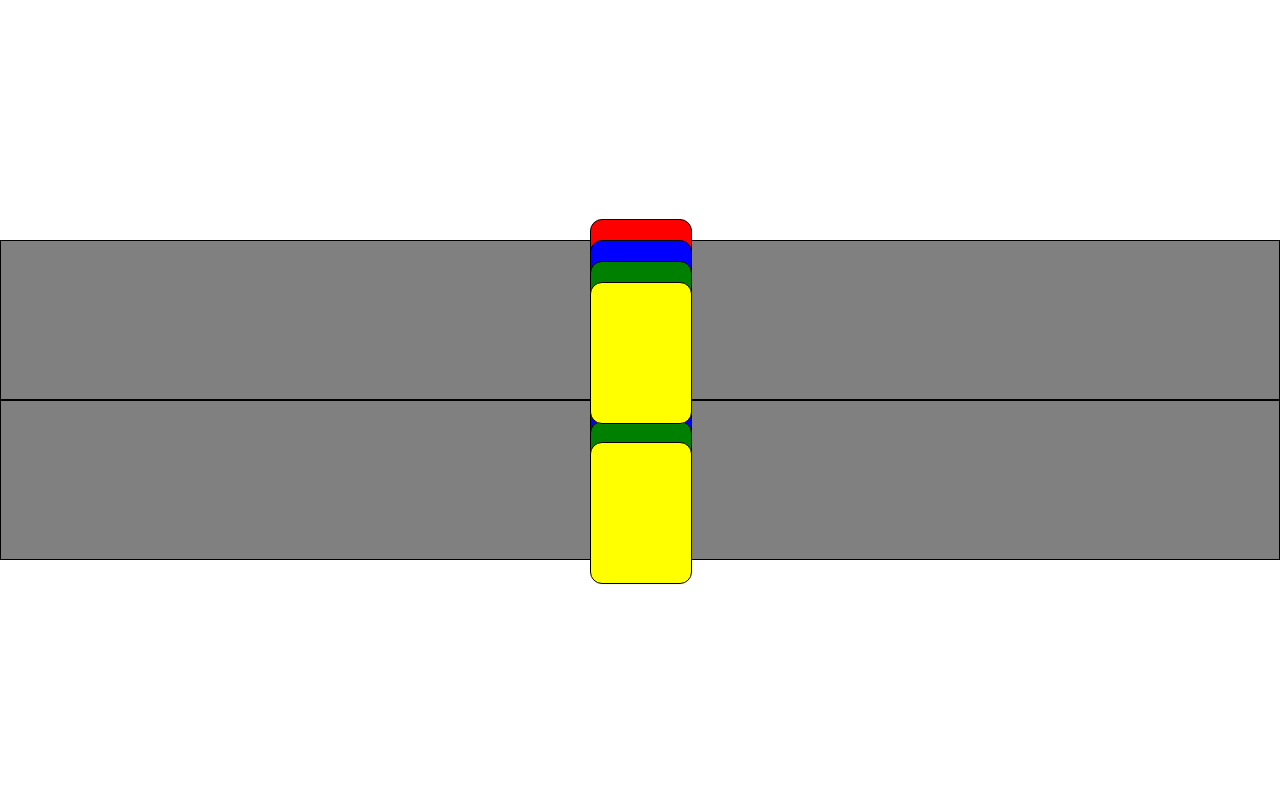
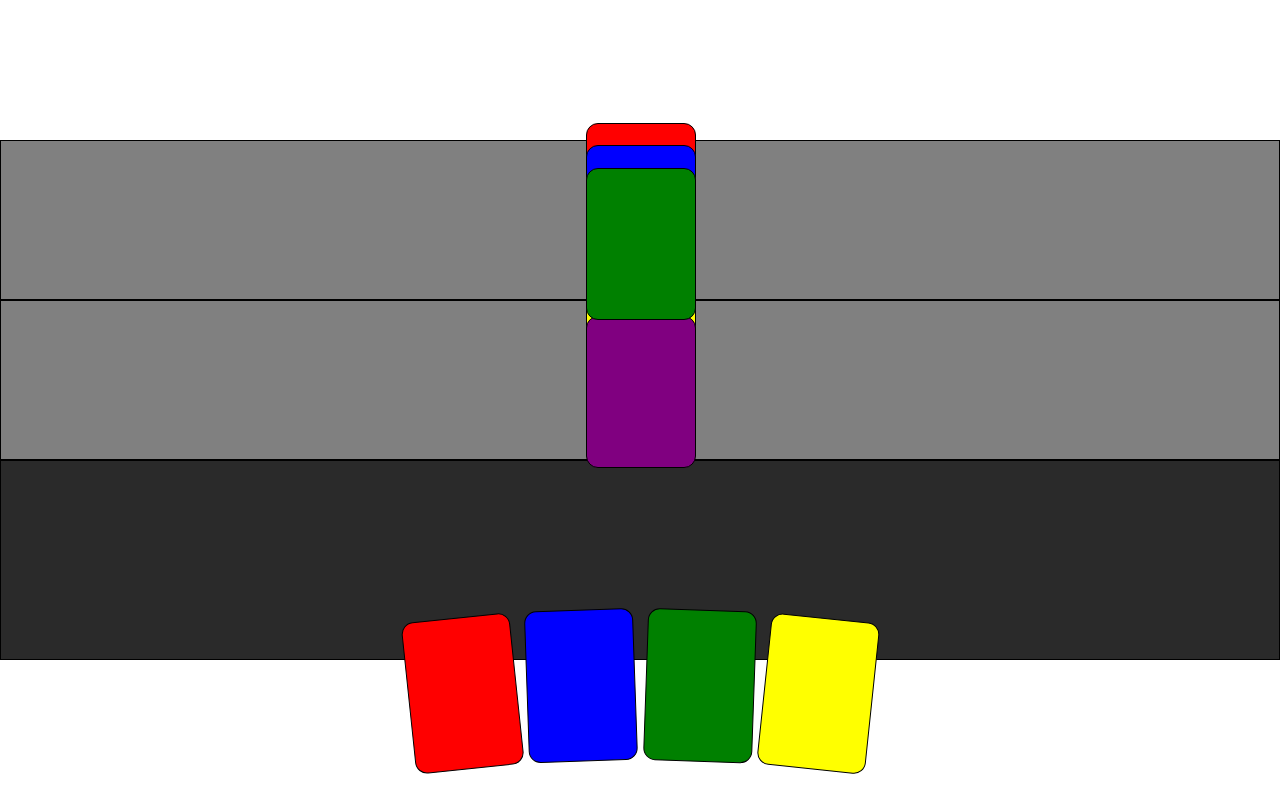
Before and after one commit to zachleach/mtga-clone, a React (Vite) app in the folder card-stacks/: page / in a window 1280 px wide. Built offline with nearby package versions, Linux system fonts and the light colour scheme.

Commit message:
card fan (not tested)

```diff
--- a/card-stacks/src/App.jsx
+++ b/card-stacks/src/App.jsx
@@ -1,10 +1,9 @@
-import {  useState, useEffect, useRef } from 'react'
+import { useState, useEffect, useRef } from 'react'
 import './remove_scrollbars.css'
 import { ListenersProvider, useListeners } from './Listeners'
 
 
 const Card = ({ color }) => {
-
   const card_style = {
     width: '100%',
     height: '100%',
@@ -19,42 +18,148 @@ const Card = ({ color }) => {
 }
 
 
+/*
+ * Global styling constants shared between CardStack and CardFan
+ */
+const CARD_HEIGHT = 150
+const CARD_WIDTH = CARD_HEIGHT * 0.714
+
+
+/*
+ * Calculates styling for a card in the fan based on its position
+ * Uses position relative to center to determine rotation and offset
+ */
+const get_fan_position_styling = (index, total_cards) => {
+  const position = index - (total_cards - 1) / 2
+  const rotation = 4 * position
+  const vertical_offset = (Math.pow(position, 2) * 4) + (0.8 * CARD_WIDTH)
+
+  return {
+    position: 'absolute',
+    height: `${CARD_HEIGHT}px`,
+    width: `${CARD_WIDTH}px`,
+    transform: `rotate(${rotation}deg) translateY(${vertical_offset}px)`,
+    transformOrigin: 'bottom center',
+    left: `calc(50% - ${CARD_WIDTH / 2}px + ${position * 120}px)`,
+    zIndex: index,
+  }
+}
+
+
+/**
+ * CardFan component - renders cards in a curved fan layout
+ * Used by CardHand for visual presentation of cards
+ */
+const CardFan = ({ card_arr, row_id, stack_id }) => {
+  const { listeners, register_stack_ref } = useListeners()
+  const fan_ref = useRef(null)
+
+  useEffect(() => {
+    register_stack_ref(row_id, stack_id, fan_ref)
+    return () => register_stack_ref(row_id, stack_id, null)
+  }, [row_id, stack_id])
+
+  const fan_container_styling = {
+    position: 'relative',
+    height: `${CARD_HEIGHT * 1.5}px`, /* Extra height for card rotation */
+    width: `${CARD_WIDTH * 3}px`,     /* Extra width for fan spread */
+    margin: `${CARD_HEIGHT * 0.1}px`,
+    display: 'flex',
+    alignItems: 'flex-end',
+    justifyContent: 'center',
+  }
+
+  /* HTML5 drag and drop handlers remain consistent with CardStack */
+  const html5_dnd_attributes = (index) => ({
+    draggable: true,
+    onDragStart: (e) => listeners.drag_start.cardstack(e, row_id, stack_id, index),
+    onDrop: (e) => listeners.drop.cardstack(e, row_id, stack_id, index),
+    onDragOver: (e) => listeners.drag_over.cardstack(e, index)
+  })
+
+  return (
+    <div ref={fan_ref} style={fan_container_styling}>
+      {card_arr.map((card, index) => (
+        <div
+          key={index}
+          style={get_fan_position_styling(index, card_arr.length)}
+          {...html5_dnd_attributes(index)}
+        >
+          <Card {...card} />
+        </div>
+      ))}
+    </div>
+  )
+}
+
+
+/**
+ * CardHand component - container for a player's hand of cards
+ * Uses CardFan for layout and connects to drag/drop system
+ */
+const CardHand = ({ row }) => {
+  const { listeners } = useListeners()
+
+  const container_style = {
+    height: '25%',
+    width: '100%',
+    background: '#2a2a2a', /* Darker background to distinguish from regular rows */
+    border: '1px solid black',
+    boxSizing: 'border-box',
+    display: 'flex',
+    alignItems: 'center',
+    justifyContent: 'center',
+  }
+
+  /* Single fan layout - hands don't support multiple stacks */
+  const stack = row.stacks[0]
+
+  return (
+    <div style={container_style}>
+      <CardFan
+        key={stack.id}
+        card_arr={stack.cards}
+        row_id={row.id}
+        stack_id={stack.id}
+      />
+    </div>
+  )
+}
+
+
+
+
+
 
 /**
  * layout component that also handles drag/drop of cards to/from it
- *
  */
 const CardStack = ({ card_arr, row_id, stack_id }) => {
-
   const { listeners, register_stack_ref } = useListeners()
   const stack_ref = useRef(null)
 
-	/* register ref on mount, clear on unmount */
   useEffect(() => {
     register_stack_ref(row_id, stack_id, stack_ref)
     return () => register_stack_ref(row_id, stack_id, null)
   }, [row_id, stack_id])
 
-  const card_height = 140;
-  const overlap = 0.15;
-  const visible_height = card_height * overlap;
+  const overlap = 0.15
+  const visible_height = CARD_HEIGHT * overlap
 
   const stack_container_styling = {
     position: 'relative',
-    height: `${((card_arr.length - 1) * visible_height) + card_height}px`,
-    width: `${card_height * 0.714}px`,
-		margin: `${card_height * 0.1}px`,
-  };
-
+    height: `${((card_arr.length - 1) * visible_height) + CARD_HEIGHT}px`,
+    width: `${CARD_WIDTH}px`,
+    margin: `${CARD_HEIGHT * 0.1}px`,
+  }
 
   const get_position_styling = (index) => ({
     position: 'absolute',
-    height: `${card_height}px`,
+    height: `${CARD_HEIGHT}px`,
     width: '100%',
-    top: `${index * card_height * overlap}px`,
+    top: `${index * CARD_HEIGHT * overlap}px`,
     zIndex: index,
   })
-
 
   const html5_dnd_attributes = (index) => ({
     draggable: true,
@@ -62,7 +167,6 @@ const CardStack = ({ card_arr, row_id, stack_id }) => {
     onDrop: (e) => listeners.drop.cardstack(e, row_id, stack_id, index),
     onDragOver: (e) => listeners.drag_over.cardstack(e, index)
   })
-
 
   return (
     <div ref={stack_ref} style={stack_container_styling}>
@@ -76,14 +180,11 @@ const CardStack = ({ card_arr, row_id, stack_id }) => {
 }
 
 
-
 /**
  * renders an array of card arrays (stacks of cards)
- *
  */
 const CardRow = ({ row }) => {
-
-	const { listeners } = useListeners();
+  const { listeners } = useListeners()
 
   const container_style = {
     height: '20%',
@@ -91,27 +192,18 @@ const CardRow = ({ row }) => {
     background: 'grey',
     border: '1px solid black',
     boxSizing: 'border-box',
-
     display: 'flex',
     alignItems: 'center',
     justifyContent: 'center',
   }
 
-	const html5_dnd_attributes = (row_id) => ({
-		onDragOver: (e) => listeners.drag_over.cardrow(e, row_id),
-		onDrop: (e) => listeners.drop.cardrow(e, row_id),
-	})
+  const html5_dnd_attributes = {
+    onDragOver: (e) => listeners.drag_over.cardrow(e, row.id),
+    onDrop: (e) => listeners.drop.cardrow(e, row.id),
+  }
 
-
-	/**
-	 * rendering each cardstack and passing it row/stack information for drag and drop events
-	 *
-	 */
   return (
-		/* handle dropping onto the row */
-    <div style={container_style} {...html5_dnd_attributes(row.id)}>
-
-			{/* render CardStack component for each stack in card_row_obj.stacks  */}
+    <div style={container_style} {...html5_dnd_attributes}>
       {row.stacks.map(stack => (
         <CardStack
           key={stack.id}
@@ -121,16 +213,13 @@ const CardRow = ({ row }) => {
         />
       ))}
     </div>
-  );
+  )
 }
 
 
-
-
-
-
-
-
+/**
+ * Board component renders card rows and the player's hand
+ */
 const Board = () => {
   const { rows } = useListeners()
 
@@ -142,21 +231,27 @@ const Board = () => {
     flexDirection: 'column',
   }
 
+  /* Filter rows based on type - regular rows vs hand */
+  const regular_rows = rows.filter(row => row.type !== 'hand')
+  const hand_row = rows.find(row => row.type === 'hand')
+
   return (
     <div style={container_style}>
+      {regular_rows.map(row => (
         <CardRow
-				key={rows[0].id}
-				row={rows[0]}
+          key={row.id}
+          row={row}
         />
-			<CardRow
-				key={rows[1].id}
-				row={rows[1]}
+      ))}
+      {hand_row && (
+        <CardHand
+          key={hand_row.id}
+          row={hand_row}
         />
+      )}
     </div>
   )
-
 }
-
 
 
 const App = () => {
@@ -164,11 +259,7 @@ const App = () => {
     <ListenersProvider>
       <Board/>
     </ListenersProvider>
-  );
-};
-
-
-
-
+  )
+}
 
 export default App
--- a/card-stacks/src/Listeners.jsx
+++ b/card-stacks/src/Listeners.jsx
@@ -3,43 +3,52 @@ import { createContext, useContext, useState, useRef } from 'react'
 const ListenersContext = createContext(null)
 
 export const useListeners = () => {
-  const context = useContext(ListenersContext);
+  const context = useContext(ListenersContext)
   if (!context) {
-    throw new Error('useListeners must be used within a ListenersProvider');
+    throw new Error('useListeners must be used within a ListenersProvider')
   }
-  return context;
-};
-
+  return context
+}
 
 export const ListenersProvider = ({ children }) => {
-
-	/* TODO: just rename this to state */
+  /*
+   * State now includes regular rows and a hand row
+   * Hand row is marked with type: 'hand' and only allows one stack
+   */
   const [rows, setRows] = useState([
     {
       id: '0',
+      type: 'row',
       stacks: [
-				{ id: '0',  cards: [ { color: 'red' }, { color: 'blue' }, { color: 'green' }, { color: 'yellow' } ] },
+        { id: '0', cards: [ { color: 'red' }, { color: 'blue' }, { color: 'green' } ] },
       ]
     },
     {
       id: '1',
+      type: 'row',
       stacks: [
-				{ id: '0',  cards: [ { color: 'red' }, { color: 'blue' }, { color: 'green' }, { color: 'yellow' } ] },
+        { id: '0', cards: [ { color: 'yellow' }, { color: 'purple' } ] },
+      ]
+    },
+    {
+      id: '2',
+      type: 'hand',
+      stacks: [
+        { id: '0', cards: [ { color: 'red' }, { color: 'blue' }, { color: 'green' }, { color: 'yellow' } ] },
       ]
     }
   ])
 
   const stack_refs = useRef({})
+
   const register_stack_ref = (row_id, stack_id, ref) => {
     const key = `${row_id}-${stack_id}`
     if (ref === null) {
       delete stack_refs.current[key]
-		}
-		else {
+    } else {
       stack_refs.current[key] = ref
     }
   }
-
 
   const get_stack_position = (row_id, stack_id) => {
     const key = `${row_id}-${stack_id}`
@@ -55,20 +64,16 @@ export const ListenersProvider = ({ children }) => {
     }
   }
 
-
   const get_unique_stack_id = (row) => {
     const existing_ids = row.stacks.map(stack => parseInt(stack.id))
-    let newId = 0
-    while (existing_ids.includes(newId)) {
-      newId++
+    let new_id = 0
+    while (existing_ids.includes(new_id)) {
+      new_id++
+    }
+    return String(new_id)
   }
 
-    return String(newId)
-  }
-
-
   const listeners = {
-
     drag_start: {
       cardstack: (e, src_row_id, src_stack_id, src_index) => {
         e.dataTransfer.setData('src_row_id', src_row_id)
@@ -77,10 +82,7 @@ export const ListenersProvider = ({ children }) => {
       },
     },
 
-
     drop: {
-
-			/* assumes dropped object is a card */
       cardstack: (e, dst_row_id, dst_stack_id, dst_card_index) => {
         e.preventDefault()
         e.stopPropagation()
@@ -95,16 +97,13 @@ export const ListenersProvider = ({ children }) => {
       cardrow: (e, dst_row_id) => {
         e.preventDefault()
 
-				const src_row_id = e.dataTransfer.getData('src_row_id');
-				const src_stack_id = e.dataTransfer.getData('src_stack_id');
-				const src_card_index = parseInt(e.dataTransfer.getData('src_card_index'));
+        const src_row_id = e.dataTransfer.getData('src_row_id')
+        const src_stack_id = e.dataTransfer.getData('src_stack_id')
+        const src_card_index = parseInt(e.dataTransfer.getData('src_card_index'))
 
-				/* TODO */
         move_card(src_row_id, src_stack_id, src_card_index, dst_row_id, null, e.clientX)
       },
-
     },
-
 
     drag_over: {
       cardstack: (e) => {
@@ -118,66 +117,67 @@ export const ListenersProvider = ({ children }) => {
     }
   }
 
-
-	/**
-	 * moves a card from one cardstack to another
-	 *
+  /*
+   * Enhanced move_card function that handles both regular rows and hand rows
+   * Hand rows maintain a single stack and don't allow stack creation
    */
   const move_card = (src_row_id, src_stack_id, src_card_index, dst_row_id, dst_stack_id, dst_card_index) => {
     setRows(curr_state => {
       const copy = [...curr_state]
 
-			/* get source row and stack */
+      /* Get source and target rows */
       const source_row = copy.find(row => row.id === src_row_id)
       const source_stack = source_row.stacks.find(stack => stack.id === src_stack_id)
       const target_row = copy.find(row => row.id === dst_row_id)
 
-			/* remove card from source */
+      /* Remove card from source */
       const [moved_card] = source_stack.cards.splice(src_card_index, 1)
 
-			/* if dropping onto a stack */
-			if (dst_stack_id !== null) {
+      /* Handle hand rows differently - always use first stack */
+      if (target_row.type === 'hand') {
+        const target_stack = target_row.stacks[0]
+        const insertion_index = source_row.id !== target_row.id || source_stack.id !== target_stack.id
+          ? dst_card_index + 1
+          : dst_card_index
+        target_stack.cards.splice(insertion_index, 0, moved_card)
+      }
+      /* Handle regular rows */
+      else if (dst_stack_id !== null) {
         const target_stack = target_row.stacks.find(stack => stack.id === dst_stack_id)
         const insertion_index = source_row.id !== target_row.id || source_stack.id !== target_stack.id
           ? dst_card_index + 1
           : dst_card_index
         target_stack.cards.splice(insertion_index, 0, moved_card)
       }
+      /* Handle dropping on row (creating new stack) - not allowed for hands */
+      else if (target_row.type !== 'hand') {
+        const drop_x = dst_card_index /* dst_card_index contains clientX in this case */
 
-			/* if dropping onto a row */
-			else {
-				const drop_x = dst_card_index /* dst_card_index contains clientx in this case */
-
-				/* if row has no stacks, create first stack */
+        /* Create first stack if row is empty */
         if (target_row.stacks.length === 0) {
           target_row.stacks.push({
             id: get_unique_stack_id(target_row),
             cards: [moved_card]
           })
         }
-
-				/* otherwise find nearest stack and insert relative to it */
+        /* Otherwise find nearest stack and insert relative to it */
         else {
-					/* get positions of all stacks */
           const stack_positions = target_row.stacks.map(stack => ({
             stack,
             position: get_stack_position(dst_row_id, stack.id)
           })).filter(item => item.position !== null)
 
-					/* find nearest stack by comparing centers */
           const nearest = stack_positions.reduce((nearest, current) => {
             const current_distance = Math.abs(current.position.center - drop_x)
             const nearest_distance = Math.abs(nearest.position.center - drop_x)
             return current_distance < nearest_distance ? current : nearest
           })
 
-					/* create new stack */
           const new_stack = {
             id: get_unique_stack_id(target_row),
             cards: [moved_card]
           }
 
-					/* insert left or right of nearest stack */
           const nearest_index = target_row.stacks.findIndex(s => s.id === nearest.stack.id)
           const insert_index = drop_x > nearest.position.center
             ? nearest_index + 1  /* insert right */
@@ -187,21 +187,17 @@ export const ListenersProvider = ({ children }) => {
         }
       }
 
-			/* clean up empty stacks */
+      /* Clean up empty stacks in non-hand rows */
       copy.forEach(row => {
+        if (row.type !== 'hand') {
           row.stacks = row.stacks.filter(stack => stack.cards.length > 0)
+        }
       })
 
       return copy
     })
   }
 
-
-
-
-
-
-	/* this is what the context exports */
   const value = {
     rows,
     listeners,
@@ -213,7 +209,4 @@ export const ListenersProvider = ({ children }) => {
       {children}
     </ListenersContext.Provider>
   )
-
-
-
 }
```
Also changed, not shown: card-stacks/src/prompts.md (+19 -0 lines). Lines whose indentation alone changed are shown as unchanged.
